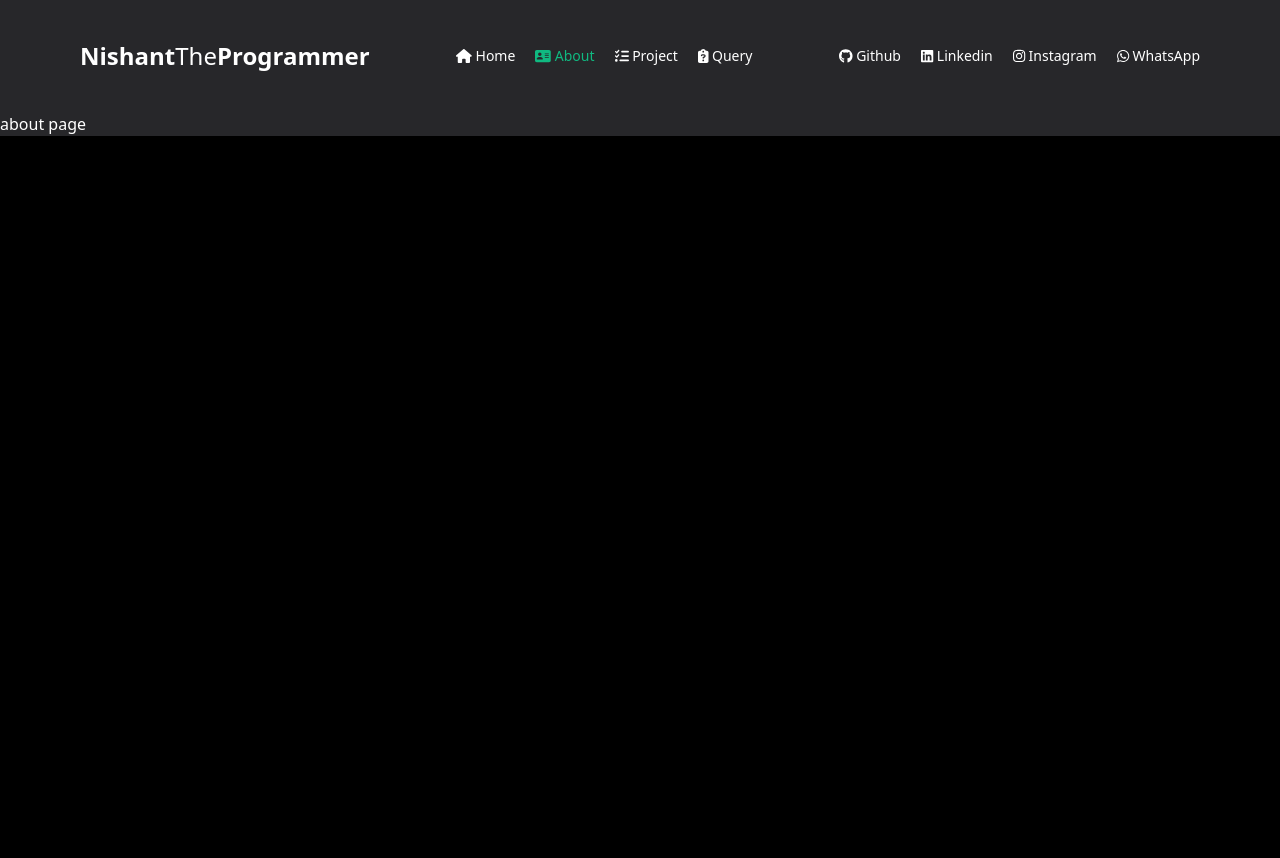
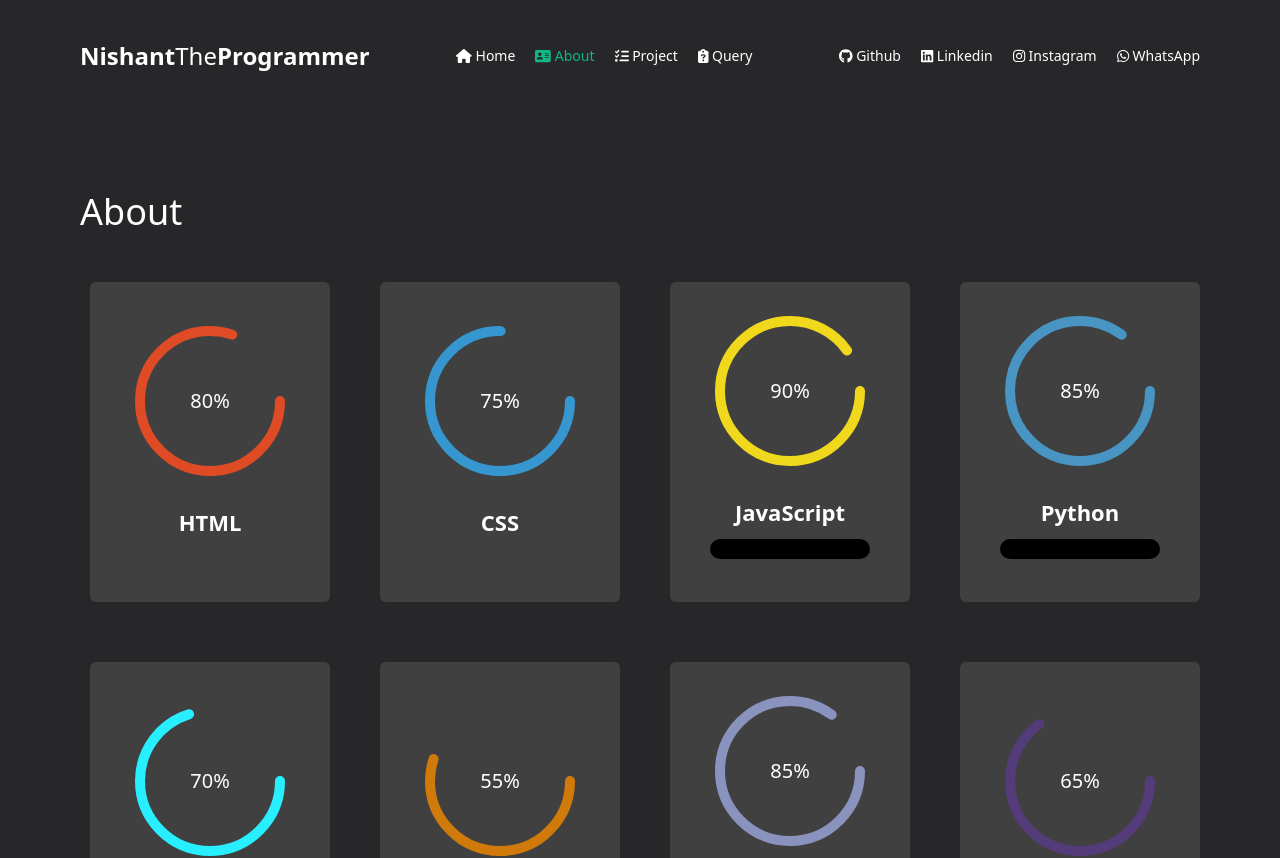
Before and after one commit to NishantTheProgrammer/portfolio, a Vue app: page /about in a window 1280 px wide. Shown: the top 858 px of the page. Before the commit the page ends 800 px from the top, so only its background shows below. Built offline with nearby package versions, Linux system fonts and the light colour scheme.

Commit message:
updated about page design

```diff
--- a/src/views/AboutView.vue
+++ b/src/views/AboutView.vue
@@ -1,11 +1,191 @@
 <script setup lang="ts">
 import NavBar from '@/components/NavBar.vue';
+</script>
 
+<script lang="ts">
+export default {
+  data() {
+    return {
+      skills: [
+        {
+          technology: 'HTML',
+          percent: 80,
+          color: '#de4b25',
+          icon: 'fab fa-html5'
+        },
+        {
+          technology: 'CSS',
+          percent: 75,
+          color: '#3596d0',
+          icon: 'fab fa-css3-alt'
+        },
+        {
+          technology: 'JavaScript',
+          percent: 90,
+          color: '#f0d91d',
+          icon: 'fab fa-js-square',
+          frameworks: [
+            { title: 'React JS', icon: 'fab fa-react', color: '#15aabf' },
+            { title: 'Vue JS', icon: 'fab fa-vuejs', color: '#35b741' }
+          ]
+        },
+        {
+          technology: 'Python',
+          percent: 85,
+          color: '#4894c3',
+          icon: 'fab fa-python',
+          frameworks: [
+            { title: 'Django', icon: 'fab fa-dyalog', color: 'white' },
+          ]
+        },
+        {
+          technology: 'SQL',
+          percent: 70,
+          color: '#27efff',
+          icon: 'fas fa-database'
+        },
+        {
+          technology: 'Linux',
+          percent: 55,
+          color: '#cf7a0a',
+          icon: 'fa fa-linux'
+        },
+        {
+          technology: 'PHP',
+          percent: 85,
+          color: '#8993be',
+          icon: 'fab fa-php',
+          frameworks: [{ title: 'Laravel', icon: 'fab fa-laravel', color: 'red' }]
+        },
+        {
+          technology: 'Bootstrap',
+          percent: 65,
+          color: '#543b79',
+          icon: 'fab fa-bootstrap'
+        },
+        {
+          technology: 'Java',
+          percent: 80,
+          color: '#e61f24',
+          icon: 'fab fa-java'
+        },
+        {
+          technology: 'C Language',
+          percent: 75,
+          color: '#cdc6c6',
+          icon: 'fab fa-cuttlefish'
+        },
+        {
+          technology: 'Photoshop',
+          percent: 60,
+          color: '#0f5367',
+          icon: 'fab fa-adobe'
+        },
+        {
+          technology: 'Illustrator',
+          percent: 60,
+          color: '#ed6c1f',
+          icon: 'fab fa-adobe'
+        },
+        {
+          technology: 'Blender',
+          percent: 50,
+          color: '#f86d20',
+          icon: 'fab fa-css3-alt'
+        },
+        {
+          technology: 'Unity',
+          percent: 30,
+          color: '#9428b2',
+          icon: 'fab fa-unity'
+        }
+      ]
+    }
+  },
+}
 </script>
+
+
+<style>
+.skill {
+  background-color: #1d212299;
+  height: 320px;
+  width: 240px;
+  margin: 10px;
+  display: flex;
+  flex-direction: column;
+  justify-content: center;
+  align-items: center;
+  border-radius: 5px;
+}
+
+.skill svg {
+  width: 150px;
+}
+
+svg circle {
+  fill: none;
+  stroke: yellow;
+  stroke-width: 10;
+  stroke-linecap: round;
+
+  transform: translate(5px, 5px);
+  stroke-dasharray: 220;
+  stroke-dashoffset: 220;
+}
+
+.skill .skillName {
+  font-size: 22px;
+  font-weight: bold;
+}
+
+.skill .percent {
+  position: relative;
+  top: -90px;
+  font-size: 20px;
+}
+
+.skill .framework {
+  background-color: black;
+  border-radius: 20px;
+  font-size: 1.5em;
+  width: 80%;
+  margin: 10px;
+  display: flex;
+  justify-content: center;
+}
+
+.skill .framework i {
+  margin: 10px;
+}
+
+.circle {
+  stroke-dasharray: 440
+}
+</style>
 
 <template>
   <NavBar></NavBar>
   <main>
-    <p>about page</p>
+    <section class="p-20">
+      <h2 class="text-4xl">About</h2>
+      <div class="grid grid-cols-4 justify-center items-center gap-10 mt-10">
+
+        <div v-for="skill in skills" :key="skill.technology" class="bg-neutral-700 rounded-md p-5 skill">
+          <svg>
+            <circle class="circle"
+              :style="{ strokeDashoffset: `calc(440 - (440 * ${skill.percent}) / 100)`, stroke: skill.color }" cx="70"
+              cy="70" r="70">
+            </circle>
+          </svg>
+          <span class="percent">{{ skill.percent }}%</span>
+          <p class="text-center skillName">{{ skill.technology }}</p>
+          <div class="framework">
+            <i v-for="framework in skill.frameworks" :title="framework.title" class="icon"
+              :style="{ color: framework.color }"></i>
+          </div>
+        </div>
+      </div>
+    </section>
   </main>
 </template>
--- a/src/views/QueryView.vue
+++ b/src/views/QueryView.vue
@@ -5,7 +5,10 @@ import NavBar from '@/components/NavBar.vue';
 
 <template>
   <NavBar></NavBar>
-  <main>
-    <p>query page</p>
-  </main>
+  <section class="p-20" :style="{background: 'url(../assets/wave-backgrouund.png)'}">
+      <h2 class="text-4xl">Have a query?</h2>
+      <div class="grid grid-cols-2 justify-center items-center gap-10 mt-10">
+
+      </div>
+    </section>
 </template>
```
Also changed, not shown: src/assets/wave-background.png (added).
